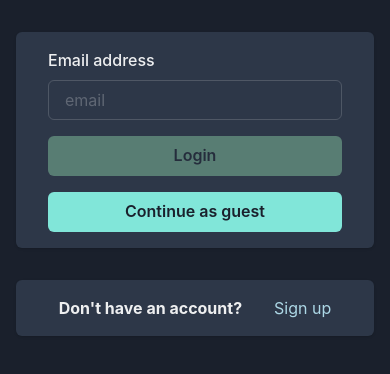
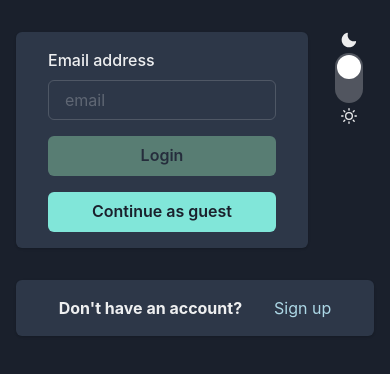
Before and after one commit to abdelrahman84/time-tracker, a React (Create React App) app: page / in a window 390 px wide. Shown: the top 374 px of the page. Built offline with nearby package versions, Linux system fonts and the light colour scheme; no server answers.

Commit message:
work on responsiveness

```diff
--- a/src/components/Features/ChangeColorModeSwitch/ChangeColorModeSwitch.module.scss
+++ b/src/components/Features/ChangeColorModeSwitch/ChangeColorModeSwitch.module.scss
@@ -1,7 +1,21 @@
 .changeColorModeSwitch {
     display: flex;
     align-items: center;
-    gap: 0.5rem;
-    position: fixed;
+    gap: 1rem;
     right: 3rem;
+    float: right;
+    padding: 0 1rem;
+    flex-direction: column;
+
+    @media screen and (min-width: 768px) {
+        flex-direction: row;
+    }
+
+    :global .chakra-switch__track {
+        transform: rotate(90deg);
+
+        @media screen and (min-width: 768px) {
+            transform: none;
+        }
+    }
 }
--- a/src/components/TimerDashboard/TimerDashboard.module.scss
+++ b/src/components/TimerDashboard/TimerDashboard.module.scss
@@ -1,3 +1,7 @@
 .timerDashboard {
     margin-top: 2rem;
+
+    .changeTypeContainer {
+        max-width: 25rem;
+    }
 }
--- a/src/components/TimerDashboard/TimerDashboard.tsx
+++ b/src/components/TimerDashboard/TimerDashboard.tsx
@@ -58,6 +58,7 @@ function TimerDashboard() {
     return (
         <Container className={styles.timerDashboard}>
             {!selectedType && (
+                <div className={styles.changeTypeContainer}>
                     <Select
                         value={selectedType}
                         onChange={handleSelectTypeChange}
@@ -65,6 +66,7 @@ function TimerDashboard() {
                         <option value={COUNTDOWN}>countdown</option>
                         <option value={STOPWATCH}>stopwatch</option>
                     </Select>
+                </div>
             )}
 
 
```
Lines whose indentation alone changed are shown as unchanged.
